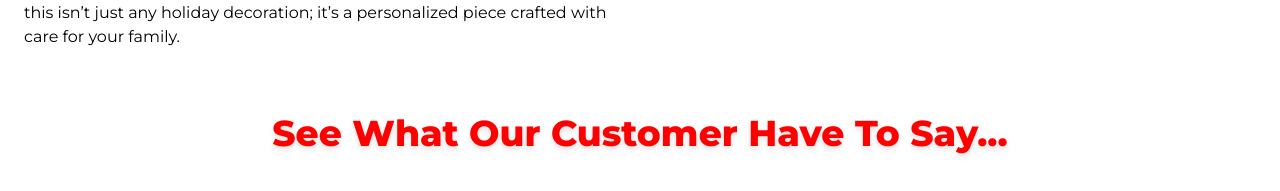
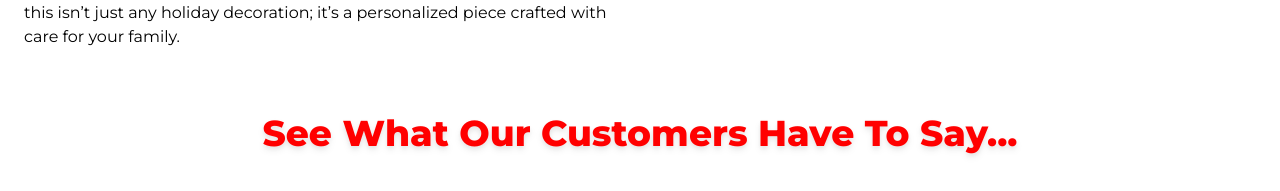
Before and after one commit to kaushikgangala/yourspecialtree, a Next.js app: page / in a window 1280 px wide. Shown: the part 1869-2060 px from the top of the page. Built offline with nearby package versions, Linux system fonts and the light colour scheme.

Commit message:
fixed typo on testimonials component

```diff
--- a/components/TestimonialsGrid.js
+++ b/components/TestimonialsGrid.js
@@ -12,7 +12,7 @@ export default function TestimonialsGrid({
         className="text-4xl font-extrabold mb-6 text-center drop-shadow-md"
         style={{ color: "red" }}
       >
-        See What Our Customer Have To Say...
+        See What Our Customers Have To Say...
       </h2>
       <div className="grid grid-cols-1 md:grid-cols-3 gap-4 p-4">
         {testimonials.map((testimonial, index) => (
```
